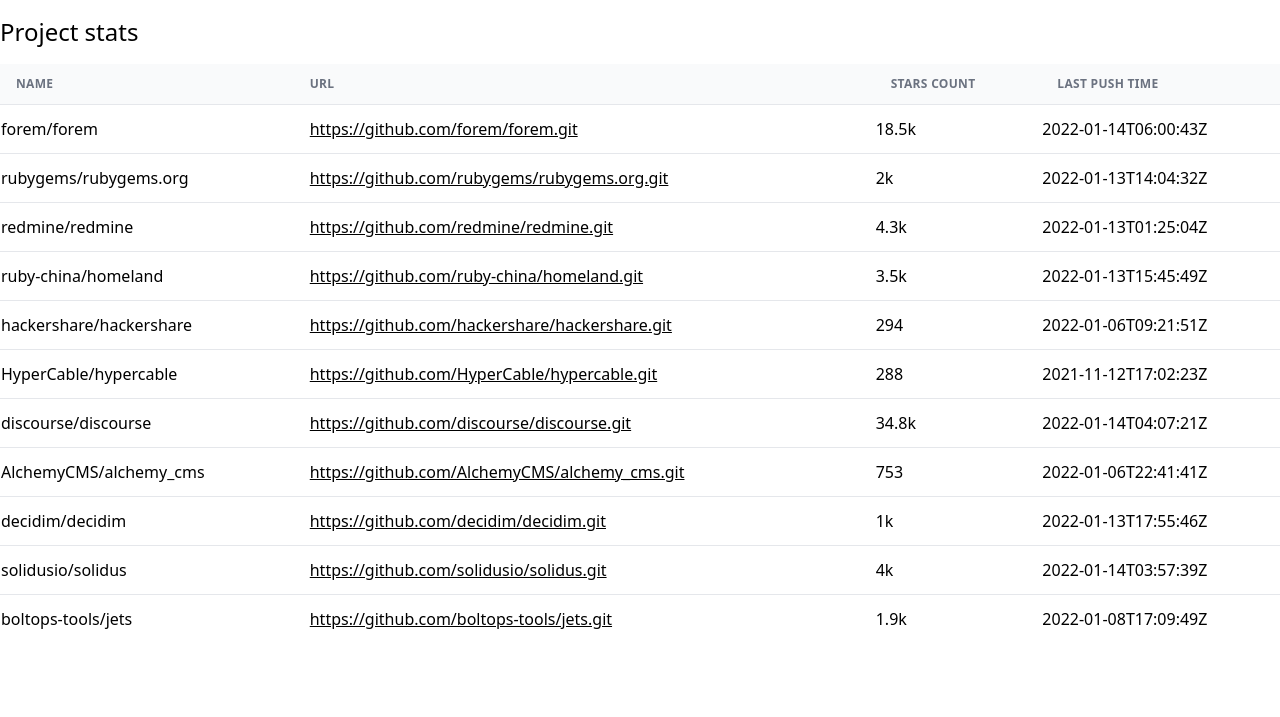
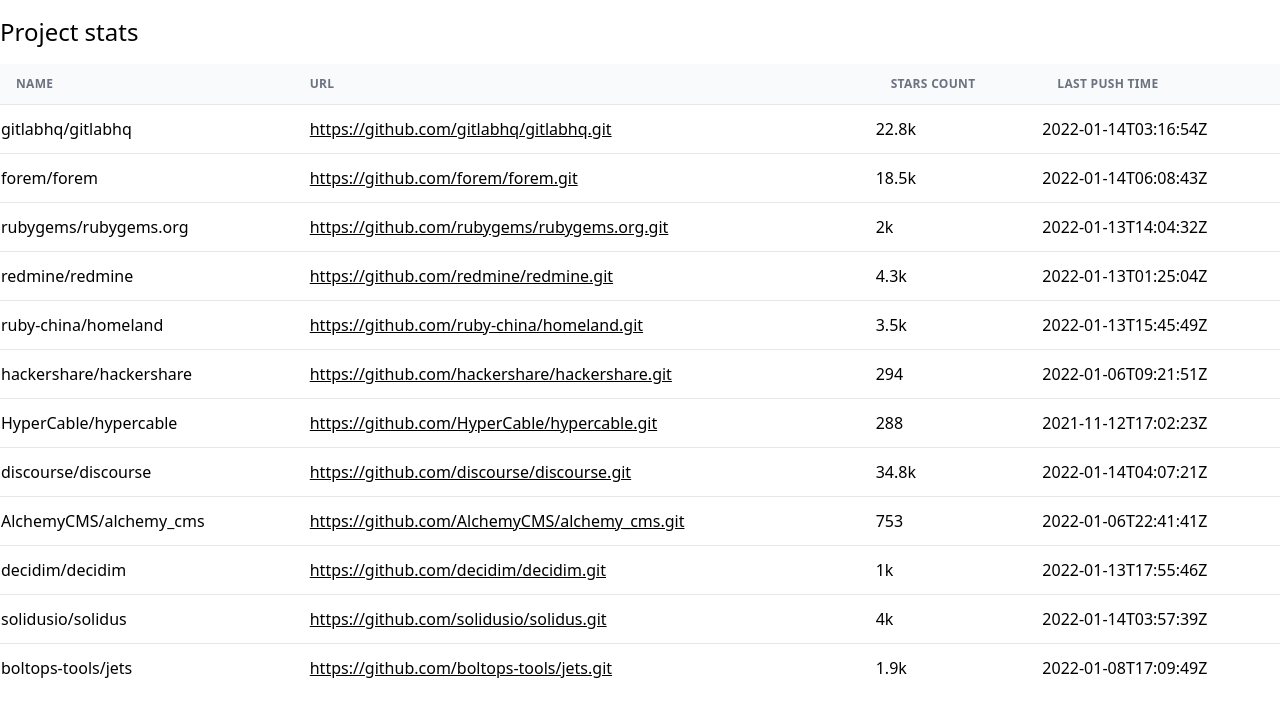
Before and after one commit to qichunren/ruby_project_stats, a Jekyll site: the page docs/stats.html, which Jekyll copies as it is, in a window 1280 px wide. Shown: the top 717 px of the page. Built offline with Jekyll 4.4.1, drawn with Linux system fonts in a browser that asks for light colours.

```diff
--- a/docs/stats.html
+++ b/docs/stats.html
@@ -21,10 +21,17 @@
       <tbody class="bg-white divide-y dark:divide-gray-700 dark:bg-gray-800">
 
         <tr class="hover:bg-gray-200">
+            <td>gitlabhq/gitlabhq</td>
+            <td class="px-4 py-3"><a href="https://github.com/gitlabhq/gitlabhq.git" target="_blank" class="underline hover:cursor-pointer">https://github.com/gitlabhq/gitlabhq.git</a></a></td>
+            <td><span class="star_count">22818</span></td>
+            <td>2022-01-14T03:16:54Z</td>
+        </tr>
+
+        <tr class="hover:bg-gray-200">
             <td>forem/forem</td>
             <td class="px-4 py-3"><a href="https://github.com/forem/forem.git" target="_blank" class="underline hover:cursor-pointer">https://github.com/forem/forem.git</a></a></td>
             <td><span class="star_count">18457</span></td>
-            <td>2022-01-14T06:00:43Z</td>
+            <td>2022-01-14T06:08:43Z</td>
         </tr>
 
         <tr class="hover:bg-gray-200">
```
Also changed, not shown: _data/project_urls.yml (+6 -2 lines), _data/repos/2500088.json (added, +1 -0 lines), _data/repos/73648678.json (+1 -1 lines), docs/feed.xml (+1 -1 lines).
